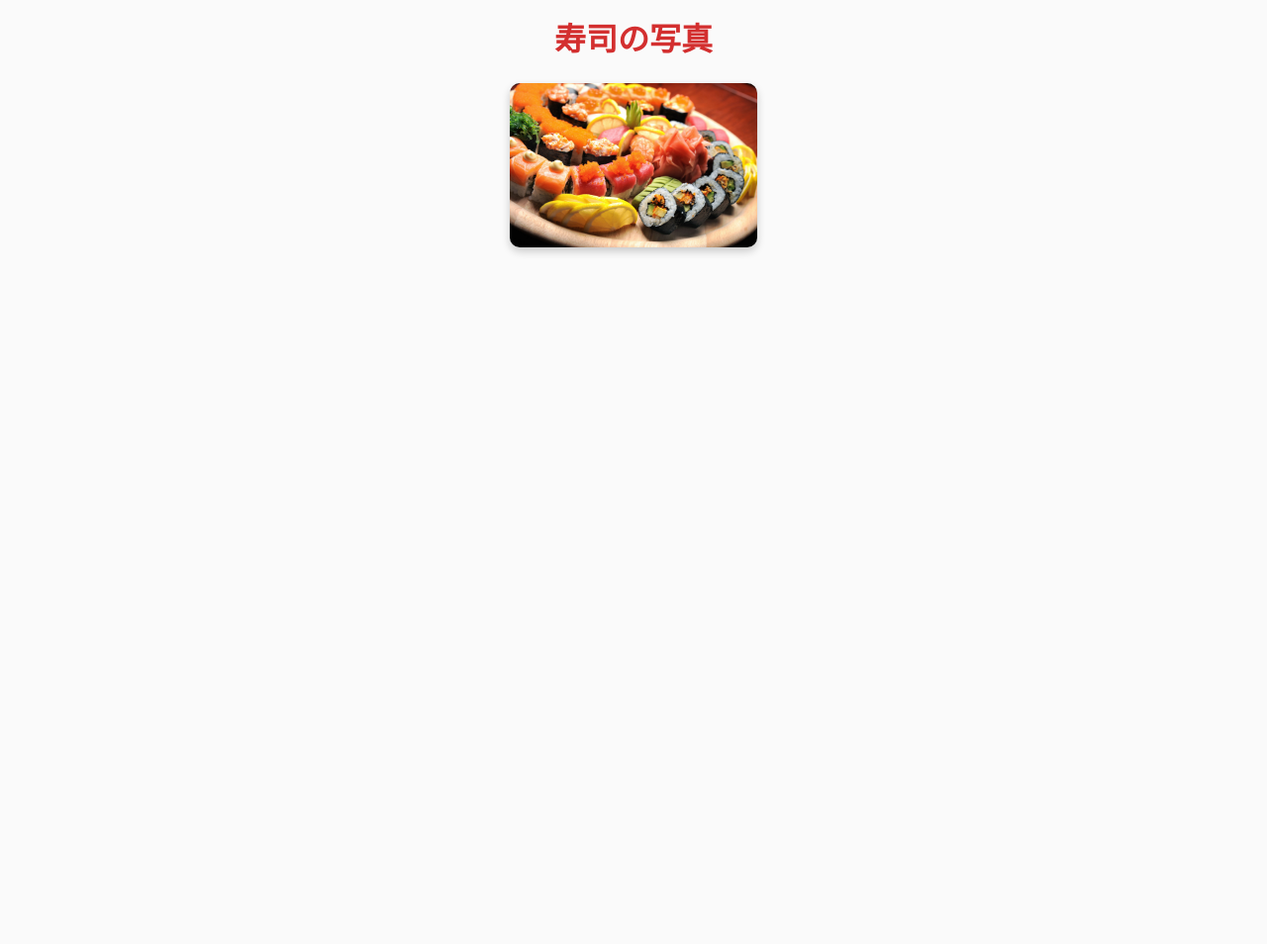
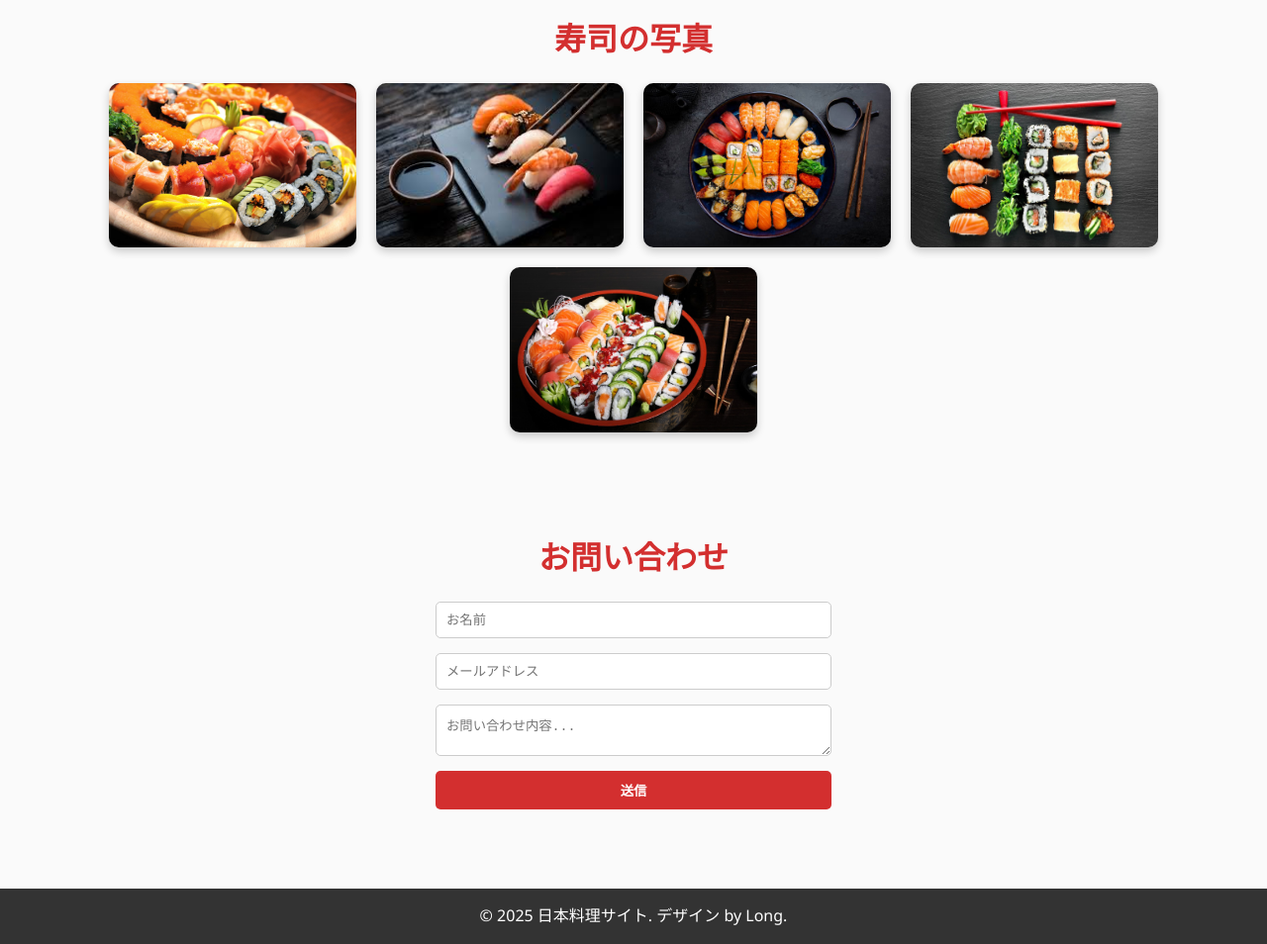
Before and after one commit to LongKaka17/Testing, a plain HTML site: page index.html in a window 1280 px wide. Shown: the part 1257-2211 px from the top of the page at 99% size. Before the commit the page ends 1557 px from the top, so only its background shows below. Drawn offline with Linux system fonts and the light colour scheme.

Commit message:
Update index.html

```diff
--- a/index.html
+++ b/index.html
@@ -50,7 +50,29 @@
   <section id="gallery" class="section gallery">
     <h2>寿司の写真</h2>
     <div class="images">
-      <img src="images/c3-1.jpg" LONG.</p>
+      <img src="images/c3-1.jpg" alt="寿司 1">
+      <img src="images/images.jpg" alt="寿司 2">
+      <img src="images/istockphoto-1555947107-612x612.jpg" alt="寿司 3">
+      <img src="images/sshushi1.jpg" alt="寿司 4">
+      <img src="images/sushi-5002639_1280.jpg" alt="寿司 5">
+    </div>
+  </section>
+
+  <!-- お問い合わせ -->
+  <section id="contact" class="section contact">
+    <h2>お問い合わせ</h2>
+    <form id="contactForm">
+      <input type="text" placeholder="お名前" required>
+      <input type="email" placeholder="メールアドレス" required>
+      <textarea placeholder="お問い合わせ内容..." required></textarea>
+      <button type="submit">送信</button>
+    </form>
+    <p id="formMessage"></p>
+  </section>
+
+  <!-- フッター -->
+  <footer>
+    <p>© 2025 日本料理サイト. デザイン by Long.</p>
   </footer>
 
   <script src="script.js"></script>
```
